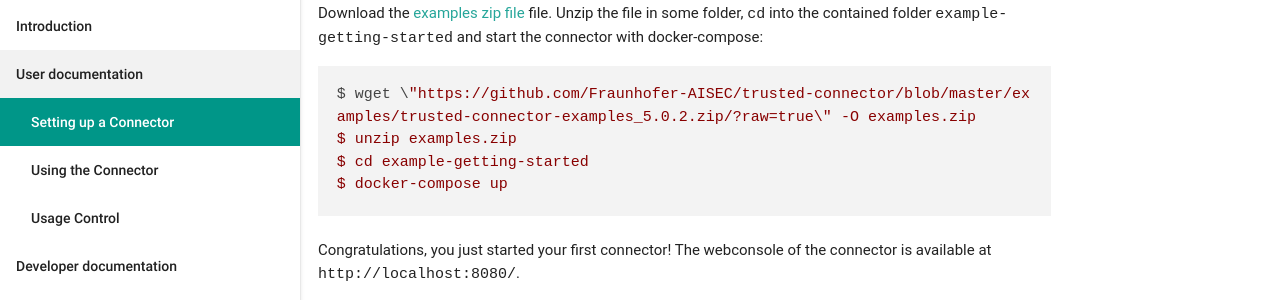
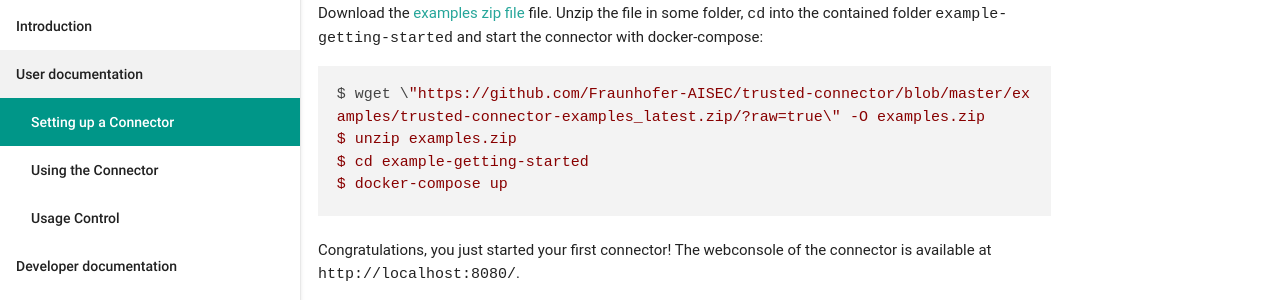
Before and after one commit to industrial-data-space/trusted-connector-documentation, a Jekyll site: the page built from docs/_docs/getting_started.md, in a window 1280 px wide and 900 px high, scrolled down 753 px. Shown: the part 174-474 px from the top of the window. Built offline with Jekyll 4.4.1, drawn with Linux system fonts in a browser that asks for light colours; some web fonts are replaced; part of the change alters nothing that is shown.

Commit message:
changed link of examples zip file

````diff
--- a/docs/_docs/getting_started.md
+++ b/docs/_docs/getting_started.md
@@ -37,7 +37,7 @@ $ docker-compose --version
 Download the [examples zip file](https://github.com/Fraunhofer-AISEC/trusted-connector/blob/master/examples/trusted-connector-examples_5.0.2.zip/?raw=true\) file. Unzip the file in some folder, `cd` into the contained folder `example-getting-started` and start the connector with docker-compose:
 
 ```bash
-$ wget \"https://github.com/Fraunhofer-AISEC/trusted-connector/blob/master/examples/trusted-connector-examples_5.0.2.zip/?raw=true\" -O examples.zip
+$ wget \"https://github.com/Fraunhofer-AISEC/trusted-connector/blob/master/examples/trusted-connector-examples_latest.zip/?raw=true\" -O examples.zip
 $ unzip examples.zip
 $ cd example-getting-started
 $ docker-compose up
````
